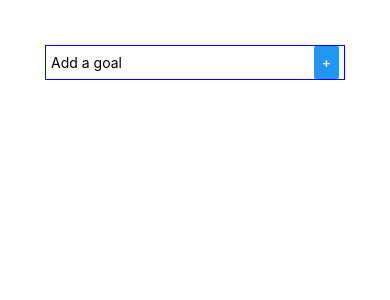
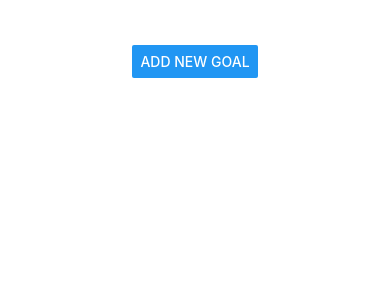
Before and after one commit to BOUNCE8/react-native-practice, a React Native app: screen / in a window 390 px wide. Shown: the top 300 px of the page. Built offline with nearby package versions, Linux system fonts and the light colour scheme.

Commit message:
feat: added cancel button function to close add-goal modal

```diff
--- a/App.js
+++ b/App.js
@@ -1,18 +1,20 @@
 import { StatusBar } from "expo-status-bar";
 import React, { useState } from "react";
-import { StyleSheet, View, FlatList } from "react-native";
+import { StyleSheet, View, FlatList, Button, Modal } from "react-native";
 
 import { GoalItem } from "./components/GoalItem";
 import { GoalCreator } from "./components/GoalCreator";
 
 export default function App() {
   const [goalList, setGoalList] = useState([]);
+  const [isModalVisible, setIsModalVisible] = useState(false);
 
   const addGoalHandler = (goalTitle) => {
     setGoalList((currentGoals) => [
       ...currentGoals,
       { id: Math.random().toString(), value: goalTitle },
     ]);
+    setIsModalVisible(false);
   };
 
   const removeGoalHandler = (goalId) => {
@@ -21,11 +23,22 @@ export default function App() {
     });
   };
 
+  const cancelAddGoalHandler = () => {
+    setIsModalVisible(false);
+  };
+
   return (
     <View style={styles.container}>
       <StatusBar style="auto" />
-      <View>
-        <GoalCreator addGoalHandler={addGoalHandler} />
+      <View style={styles.addGoalModal}>
+        <Button title="Add new goal" onPress={() => setIsModalVisible(true)} />
+
+        <GoalCreator
+          cancelAddGoalHandler={cancelAddGoalHandler}
+          isModalVisible={isModalVisible}
+          addGoalHandler={addGoalHandler}
+        />
+
         <FlatList
           data={goalList}
           renderItem={(itemData) => (
@@ -49,4 +62,8 @@ const styles = StyleSheet.create({
     alignItems: "center",
   },
   goalList: { marginVertical: 10 },
+  addGoalModal: {
+    justifyContent: "center",
+    alignItems: "center",
+  },
 });
--- a/components/GoalCreator.js
+++ b/components/GoalCreator.js
@@ -1,36 +1,66 @@
 import React, { useState } from "react";
-import { StyleSheet, View, TextInput, Button } from "react-native";
+import { StyleSheet, View, TextInput, Button, Modal } from "react-native";
 
-export const GoalCreator = ({ addGoalHandler }) => {
+export const GoalCreator = ({
+  addGoalHandler,
+  cancelAddGoalHandler,
+  isModalVisible,
+}) => {
   const [enterGoal, setEnterGoal] = useState("");
 
   const goalInputHandler = (enteredText) => {
     setEnterGoal(enteredText);
   };
 
+  const addGoal = () => {
+    addGoalHandler(enterGoal);
+    setEnterGoal("");
+  };
+
   return (
+    <Modal visible={isModalVisible} animationType="slide">
       <View style={styles.goalCreate}>
         <TextInput
+          style={styles.goalInputField}
           placeholder="Add a goal"
           onChangeText={goalInputHandler}
           value={enterGoal}
         ></TextInput>
         <View>
-        <Button title="+" onPress={() => addGoalHandler(enterGoal)}></Button>
+          <Button
+            title="Cancel"
+            color="red"
+            onPress={() => cancelAddGoalHandler()}
+          ></Button>
+          <Button title="+" onPress={addGoal}></Button>
         </View>
       </View>
+    </Modal>
   );
 };
 
 const styles = StyleSheet.create({
   goalCreate: {
+    flex: 1,
     marginBottom: 5,
-    flexDirection: "row",
     alignItems: "center",
-    justifyContent: "space-between",
+    justifyContent: "center",
     borderWidth: 1.5,
-    borderColor: "blue",
+    width: "100%",
+    paddingHorizontal: 5,
+  },
+  goalInputField: {
+    borderWidth: 1.5,
     width: 300,
     paddingHorizontal: 5,
+    paddingVertical: 5,
+    marginBottom: 5,
+  },
+  addGoalModal: {
+    width: "100%",
+    height: "100%",
+    backgroundColor: "red",
+    alignItems: "center",
+    justifyContent: "center",
   },
 });
--- a/components/GoalItem.js
+++ b/components/GoalItem.js
@@ -1,5 +1,5 @@
 import React from "react";
-import { StyleSheet, View, Text, TouchableOpacity } from "react-native";
+import { StyleSheet, View, Text, TouchableOpacity, Modal } from "react-native";
 
 export const GoalItem = ({ title, id, removeGoalHandler }) => {
   return (
```
Lines whose indentation alone changed are shown as unchanged.
